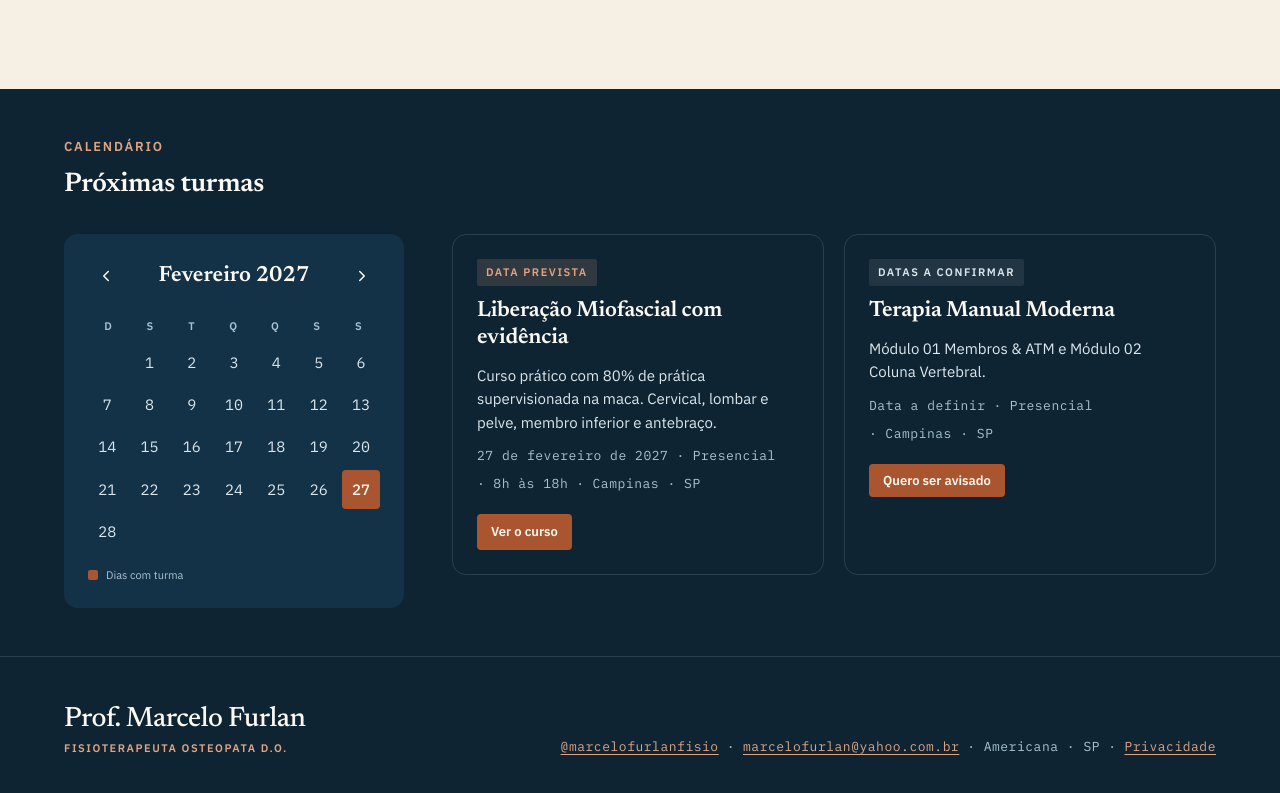
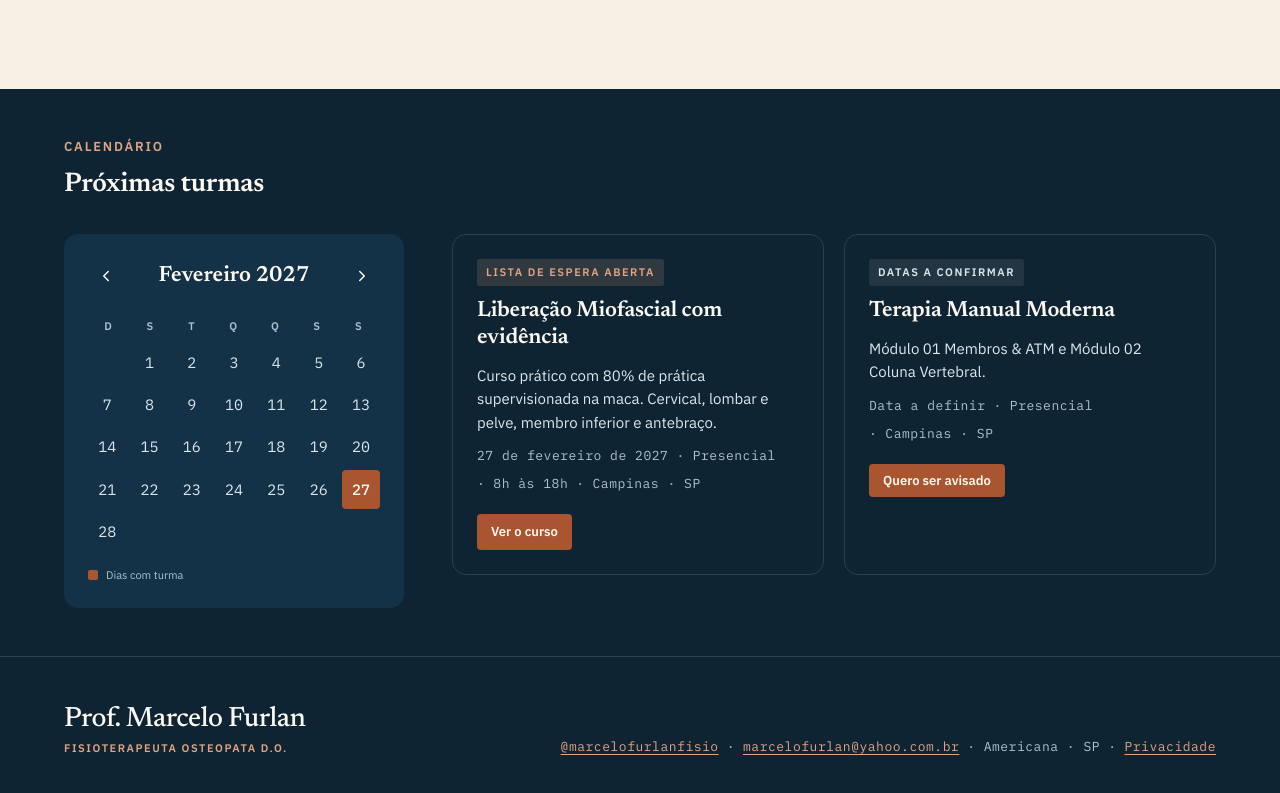
Before and after one commit to marcelofurlanfisio/cadastro, a plain HTML site: page index.html in a window 1280 px wide. Shown: the part 2216-3009 px from the top of the page. Drawn offline with Linux system fonts and the light colour scheme.

Commit message:
Calendário: Liberação Miofascial com data confirmada e lista de espera
Co-Authored-By: Claude Opus 5.5 <noreply@anthropic.com>
Claude-Session: https://claude.ai/code/session_01VpYV5t3YA6Qb11FjwtJYGK

```diff
--- a/index.html
+++ b/index.html
@@ -570,7 +570,7 @@ const GALERIA = Array.from({length:15}, (_, i) => {
    "link" leva à página do curso. Sem link, o botão leva ao formulário desta página
    e marca a caixinha "interesse". */
 const CURSOS = [
-  {titulo:"Liberação Miofascial com evidência", resumo:"Curso prático com 80% de prática supervisionada na maca. Cervical, lombar e pelve, membro inferior e antebraço.", datas:["2027-02-27"], meta:["Presencial","8h às 18h","Campinas · SP"], selo:"Data prevista", link:"https://marcelofurlanfisio.github.io/curso_liberacao_miofascial/", botao:"Ver o curso"},
+  {titulo:"Liberação Miofascial com evidência", resumo:"Curso prático com 80% de prática supervisionada na maca. Cervical, lombar e pelve, membro inferior e antebraço.", datas:["2027-02-27"], meta:["Presencial","8h às 18h","Campinas · SP"], selo:"Lista de espera aberta", link:"https://marcelofurlanfisio.github.io/curso_liberacao_miofascial/", botao:"Ver o curso"},
   {titulo:"Terapia Manual Moderna", resumo:"Módulo 01 Membros & ATM e Módulo 02 Coluna Vertebral.", datas:[], meta:["Presencial","Campinas · SP"], selo:"Datas a confirmar", interesse:"Terapia Manual Moderna - Coluna Vertebral", botao:"Quero ser avisado"}
 ];
 /* ============================================================ */
```
